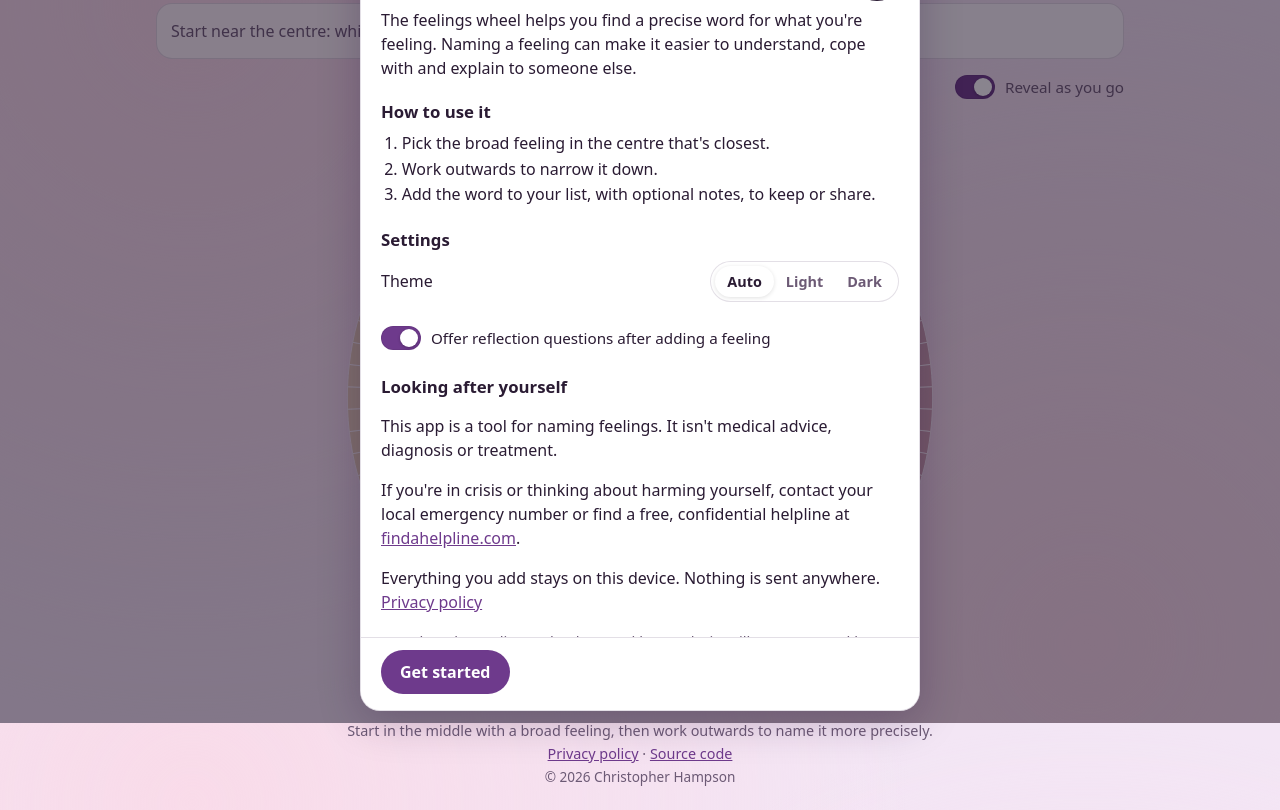
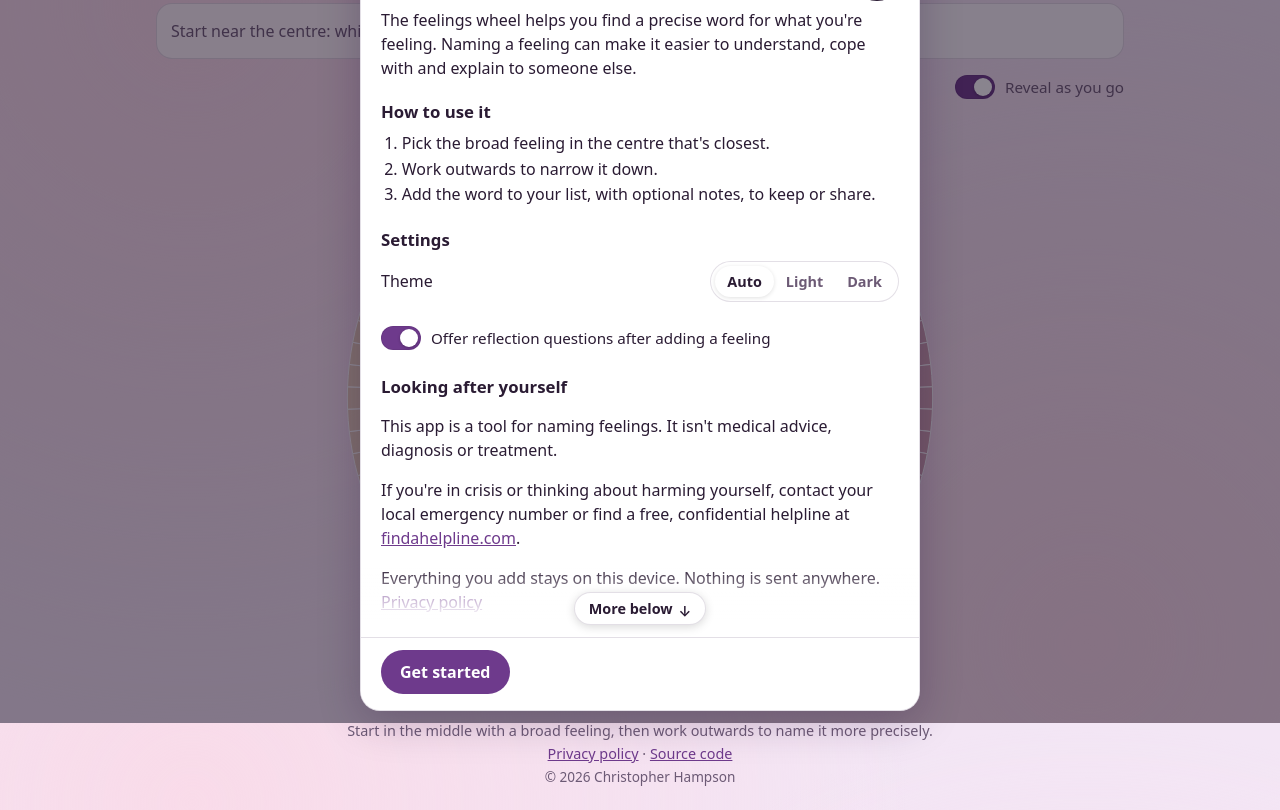
Before and after one commit to chmaha/feelings-wheel, a website: page index.html in a window 1280 px wide. Shown: the part 77-887 px from the top of the page. Drawn offline with Linux system fonts and the light colour scheme.

Commit message:
Speed up wheel animation and add scroll hints to dialogs
Rotate and zoom the wheel with CSS transforms on whole elements so the GPU can animate them, replace per-slice opacity and filters with fill-opacity and precomputed muted colours, and shorten the motion to 0.5s. Dialogs now fade out and show a More below hint when there's more content to scroll.

```diff
--- a/app.js
+++ b/app.js
@@ -60,6 +60,8 @@
     prompt: $("prompt"),
     add: $("add"),
     wheelWrap: $("wheel-wrap"),
+    zoom: $("wheel-zoom"),
+    hubLabel: $("hub-label"),
     reset: $("reset"),
     wheelView: $("wheel-view"),
     boxesView: $("boxes-view"),
@@ -183,7 +185,6 @@
   let outlineLayer;
   let rotor;
   let hubEl;
-  let hubText;
   let rotation = 0;
   let labelsFitted = false;
 
@@ -218,7 +219,8 @@
     const d = sectorPath(a0, a1, r0, r1);
 
     const g = svgEl("g", { class: "seg", tabindex: "0", role: "button" });
-    g.appendChild(svgEl("path", { d, fill }));
+    const pathEl = svgEl("path", { d, fill });
+    g.appendChild(pathEl);
 
     const text = svgEl("text", {
       "text-anchor": "middle",
@@ -244,9 +246,20 @@
     });
 
     rotor.appendChild(g);
-    const seg = { path, depth, g, d, text, a0, a1, mid: (a0 + a1) / 2, r: (r0 + r1) / 2 };
+    const seg = {
+      path, depth, g, d, text, pathEl, a0, a1,
+      fill, muted: mutedColor(fill), shown: true,
+      mid: (a0 + a1) / 2, r: (r0 + r1) / 2,
+    };
     segments.push(seg);
     placeLabel(seg);
+  }
+
+  function mutedColor(hex) {
+    const [r, g, b] = [1, 3, 5].map((i) => parseInt(hex.slice(i, i + 2), 16));
+    const y = 0.2126 * r + 0.7152 * g + 0.0722 * b;
+    const m = (v) => Math.round(v + (y - v) * 0.55).toString(16).padStart(2, "0");
+    return `#${m(r)}${m(g)}${m(b)}`;
   }
 
   function updateWheelText() {
@@ -254,7 +267,7 @@
       s.text.textContent = labelOf(s.path);
       s.g.setAttribute("aria-label", labelsOf(s.path).join(", "));
     }
-    hubText.textContent = t("hub");
+    els.hubLabel.textContent = t("hub");
     hubEl.setAttribute("aria-label", t("clearSelection"));
     labelsFitted = false;
   }
@@ -271,7 +284,7 @@
     labelsFitted = true;
   }
 
-  const REVEAL_MS = 400;
+  const REVEAL_MS = 300;
   const reduceMotion = window.matchMedia("(prefers-reduced-motion: reduce)");
   let flipTimer = null;
   let pendingFlips = [];
@@ -303,7 +316,7 @@
     if (Math.abs(delta) < 1e-6) return false;
     finishFlips();
     rotation += delta;
-    rotor.style.transform = `rotate(${rotation.toFixed(3)}deg)`;
+    els.svg.style.transform = `rotate(${rotation.toFixed(3)}deg)`;
     pendingFlips = segments.filter((seg) => wantsFlip(seg) !== seg.flip);
     if (reduceMotion.matches) {
       finishFlips();
@@ -317,13 +330,10 @@
   // Zoom
 
   const FULL_VIEW = [-500, -500, 1000, 1000];
-  const SPIN_MS = 700;
   const ZOOM_BELOW = 560;
   const ADD_ROOM = 110;
   const ADD_GAP = 28;
-  let view = FULL_VIEW.slice();
   let viewTarget = FULL_VIEW.slice();
-  let viewAnim = null;
 
   const ZOOM_BELOW_TOUCH = 900;
   const coarsePointer = window.matchMedia("(pointer: coarse)");
@@ -331,7 +341,6 @@
     const w = els.svg.clientWidth;
     return w > 0 && (w < ZOOM_BELOW || (coarsePointer.matches && w < ZOOM_BELOW_TOUCH));
   };
-  const easeOut = (t) => 1 - (1 - t) ** 3;
 
   function leafAddSide(leaf) {
     const siblings = nodeAt(leaf.slice(0, -1)).children.length;
@@ -373,30 +382,19 @@
     return [(x0 + x1) / 2 - side / 2, (y0 + y1) / 2 - side / 2, side, side];
   }
 
-  function applyView() {
-    els.svg.setAttribute("viewBox", view.map((v) => v.toFixed(2)).join(" "));
+  function applyZoom(target) {
+    viewTarget = target.slice();
+    const scale = 1000 / target[2];
+    const cx = target[0] + target[2] / 2;
+    const cy = target[1] + target[3] / 2;
+    els.wheelWrap.style.setProperty("--zoom", scale.toFixed(4));
+    els.zoom.style.transform =
+      `scale(${scale.toFixed(4)}) translate(${(-cx / 10).toFixed(3)}%, ${(-cy / 10).toFixed(3)}%)`;
   }
 
-  function animateView(target) {
-    cancelAnimationFrame(viewAnim);
-    viewTarget = target.slice();
-    const from = view.slice();
-    if (from.every((v, i) => Math.abs(v - target[i]) < 0.01)) return false;
-    if (reduceMotion.matches) {
-      view = target.slice();
-      applyView();
-      return true;
-    }
-    const start = performance.now();
-    const step = (now) => {
-      const p = Math.min(1, (now - start) / SPIN_MS);
-      const e = easeOut(p);
-      view = from.map((v, i) => v + (target[i] - v) * e);
-      applyView();
-      if (p < 1) viewAnim = requestAnimationFrame(step);
-    };
-    viewAnim = requestAnimationFrame(step);
-    return true;
+  function settleInstantly() {
+    els.wheelWrap.classList.add("instant");
+    requestAnimationFrame(() => requestAnimationFrame(() => els.wheelWrap.classList.remove("instant")));
   }
 
   function placeAddButton() {
@@ -455,8 +453,6 @@
     hubEl = svgEl("circle", { class: "hub", r: RADII[0] - 2, role: "button", tabindex: "0" });
     onActivate(hubEl, () => select([]));
     els.svg.appendChild(hubEl);
-    hubText = svgEl("text", { class: "hub-text", "text-anchor": "middle", "dominant-baseline": "central" });
-    els.svg.appendChild(hubText);
 
     outlineLayer = svgEl("g");
     rotor.appendChild(outlineLayer);
@@ -474,6 +470,10 @@
       const shown = !state.reveal || isPrefix(s.path.slice(0, -1), sel);
       s.g.classList.toggle("dim", !related);
       s.g.classList.toggle("concealed", !shown);
+      if (s.shown !== shown) {
+        s.shown = shown;
+        s.pathEl.setAttribute("fill", shown ? s.fill : s.muted);
+      }
       s.g.setAttribute("tabindex", shown ? "0" : "-1");
       s.g.setAttribute("aria-hidden", shown ? "false" : "true");
       s.g.setAttribute("aria-pressed", isPrefix(s.path, sel) && sel.length > 0 ? "true" : "false");
@@ -482,7 +482,7 @@
       }
     }
     rotateTo(focus ? -(focus.mid * 180) / Math.PI : 0);
-    animateView(targetView());
+    applyZoom(targetView());
     updateAddButton();
   }
 
@@ -772,6 +772,35 @@
     els.reflectDialog.close();
   });
 
+  // Scroll hints
+
+  function addScrollHint(body) {
+    const hint = document.createElement("div");
+    hint.className = "more-hint";
+    const b = document.createElement("button");
+    b.type = "button";
+    b.className = "more-btn";
+    b.tabIndex = -1;
+    const label = document.createElement("span");
+    label.dataset.i18n = "moreBelow";
+    const arrow = document.createElement("span");
+    arrow.textContent = "↓";
+    arrow.setAttribute("aria-hidden", "true");
+    b.append(label, arrow);
+    b.addEventListener("click", () => {
+      body.scrollBy({ top: body.clientHeight * 0.8, behavior: reduceMotion.matches ? "auto" : "smooth" });
+    });
+    hint.appendChild(b);
+    body.appendChild(hint);
+
+    const update = () => {
+      body.classList.toggle("has-more", body.scrollHeight - body.scrollTop - body.clientHeight > 8);
+    };
+    body.addEventListener("scroll", update, { passive: true });
+    new ResizeObserver(update).observe(body);
+    new MutationObserver(update).observe(body, { childList: true, subtree: true, characterData: true });
+  }
+
   // Settings
 
   function applyTheme() {
@@ -809,6 +838,7 @@
     store.set("mode", mode);
     els.modeButtons.forEach((b) => b.setAttribute("aria-pressed", String(b.dataset.mode === mode)));
     els.wheelView.hidden = mode !== "wheel";
+    if (mode === "wheel") settleInstantly();
     els.boxesView.hidden = mode !== "boxes";
     render();
   }
@@ -829,7 +859,7 @@
   window.addEventListener("resize", () => {
     if (state.mode === "boxes") layoutBoxes();
     else {
-      animateView(targetView());
+      applyZoom(targetView());
       updateAddButton();
     }
   });
@@ -887,6 +917,8 @@
     store.set("askReflect", state.askReflect);
   });
 
+  document.querySelectorAll(".dlg-body").forEach(addScrollHint);
+
   applyTheme();
   applyStaticText();
   renderList();
--- a/i18n.js
+++ b/i18n.js
@@ -41,6 +41,7 @@ const STRINGS = {
     copied: "Copied to clipboard",
     copyFailed: "Couldn't copy. Select the text and copy it manually.",
     close: "Close",
+    moreBelow: "More below",
     reflectTitle: "Reflect on “{x}”",
     reflectIntro: "All optional. Notes like these can help you put things into words, for example before a therapy session.",
     qIntensity: "How strong is it?",
--- a/index.html
+++ b/index.html
@@ -46,7 +46,12 @@
         <span data-i18n="reveal">Reveal as you go</span>
       </label>
       <div class="wheel-wrap" id="wheel-wrap">
-        <svg id="wheel" viewBox="-500 -500 1000 1000" role="group" data-i18n-aria="title"></svg>
+        <div class="wheel-clip">
+          <div class="wheel-zoom" id="wheel-zoom">
+            <svg id="wheel" viewBox="-500 -500 1000 1000" role="group" data-i18n-aria="title"></svg>
+            <span class="hub-label" id="hub-label" aria-hidden="true"></span>
+          </div>
+        </div>
         <button type="button" class="add-btn wheel-add" id="add" hidden></button>
       </div>
     </section>
--- a/styles.css
+++ b/styles.css
@@ -232,6 +232,36 @@ main {
   position: relative;
   width: 100%;
   max-width: min(760px, calc(100dvh - 210px));
+  aspect-ratio: 1 / 1;
+  container-type: inline-size;
+  --zoom: 1;
+}
+
+.wheel-clip {
+  position: absolute;
+  inset: 0;
+  overflow: hidden;
+}
+
+.wheel-zoom {
+  position: absolute;
+  inset: 0;
+  transform-origin: 50% 50%;
+  transition: transform 0.5s cubic-bezier(0.33, 1, 0.68, 1);
+}
+
+.instant .wheel-zoom, .instant #wheel { transition: none; }
+
+.hub-label {
+  position: absolute;
+  left: 50%;
+  top: 50%;
+  transform: translate(-50%, -50%);
+  font-size: 1.8cqw;
+  font-weight: 600;
+  color: var(--text);
+  white-space: nowrap;
+  pointer-events: none;
 }
 
 .wheel-add {
@@ -252,6 +282,9 @@ main {
 #wheel {
   display: block;
   width: 100%;
+  height: 100%;
+  transform-origin: 50% 50%;
+  transition: transform 0.5s cubic-bezier(0.33, 1, 0.68, 1);
   min-width: 0;
   height: auto;
   touch-action: manipulation;
@@ -262,45 +295,36 @@ main {
 .seg { cursor: pointer; outline: none; }
 
 .seg.concealed { pointer-events: none; }
-.seg.concealed text, .seg.concealed.dim text { opacity: 0; }
-.seg.concealed path { opacity: 0.45; filter: saturate(0.45); }
-.seg.concealed.dim path { opacity: 0.16; }
+.seg.concealed text { visibility: hidden; }
+.seg.concealed path { fill-opacity: 0.45; }
+.seg.concealed.dim path { fill-opacity: 0.16; }
 
 .seg path {
   stroke: var(--seam);
-  stroke-width: 1;
+  stroke-width: calc(1px / var(--zoom));
   vector-effect: non-scaling-stroke;
-  transition: opacity 0.2s ease, filter 0.2s ease;
 }
 
 .seg text {
   pointer-events: none;
-  transition: opacity 0.12s ease-out;
 }
 
 .seg:hover path, .seg:focus-visible path { filter: brightness(1.12) saturate(1.1); }
 
-.seg.dim path { opacity: 0.22; }
-.seg.dim text { opacity: 0.35; }
+.seg.dim path { fill-opacity: 0.22; }
+.seg.dim text { fill-opacity: 0.35; }
 
 .outline {
   fill: none;
   stroke: var(--text);
-  stroke-width: 2.5;
+  stroke-width: calc(2.5px / var(--zoom));
   vector-effect: non-scaling-stroke;
   pointer-events: none;
 }
 
-.seg:focus-visible path { stroke: var(--text); stroke-width: 3; }
+.seg:focus-visible path { stroke: var(--text); stroke-width: calc(3px / var(--zoom)); }
 
 .hub { fill: var(--hub); cursor: pointer; }
-
-.hub-text {
-  fill: var(--text);
-  font-size: 18px;
-  font-weight: 600;
-  pointer-events: none;
-}
 
 .boxes {
   --cols: 4;
@@ -403,17 +427,10 @@ main {
 
 @media (prefers-reduced-motion: reduce) {
   * { transition: none !important; }
+  .more-btn span[aria-hidden] { animation: none; }
 }
 
-.rotor {
-  transform-origin: 0 0;
-  transition: transform 0.7s cubic-bezier(0.33, 1, 0.68, 1);
-}
-
-.seg text.flipping {
-  opacity: 0 !important;
-  transition: opacity 0.08s ease;
-}
+.seg text.flipping { visibility: hidden; }
 
 /* Header actions */
 
@@ -545,6 +562,52 @@ dialog[open], #reflect-form {
 }
 
 .dlg-body > :first-child { margin-top: 0; }
+
+.more-hint {
+  position: sticky;
+  bottom: 0;
+  height: 0;
+  display: none;
+  justify-content: center;
+  pointer-events: none;
+}
+
+.dlg-body.has-more .more-hint { display: flex; }
+
+.more-hint::before {
+  content: "";
+  position: absolute;
+  left: -20px;
+  right: -20px;
+  bottom: -16px;
+  height: 72px;
+  background: linear-gradient(to bottom, transparent, var(--surface-strong) 75%);
+}
+
+.more-btn {
+  position: absolute;
+  bottom: -4px;
+  display: inline-flex;
+  align-items: center;
+  gap: 6px;
+  padding: 6px 14px;
+  border-radius: 999px;
+  border: 1px solid var(--border);
+  background: var(--surface-strong);
+  color: var(--text);
+  font-size: 0.9rem;
+  font-weight: 600;
+  box-shadow: 0 2px 10px rgba(0, 0, 0, 0.15);
+  cursor: pointer;
+  pointer-events: auto;
+}
+
+.more-btn span[aria-hidden] { animation: nudge 1.6s ease-in-out infinite; }
+
+@keyframes nudge {
+  0%, 100% { transform: translateY(0); }
+  50% { transform: translateY(3px); }
+}
 
 dialog h2 { margin: 0; font-size: 1.3rem; }
 dialog h3 { margin: 20px 0 8px; font-size: 1.05rem; }
```
